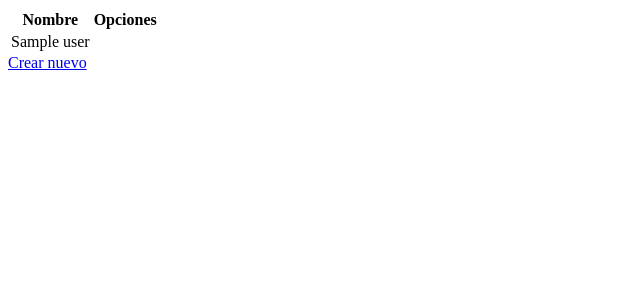
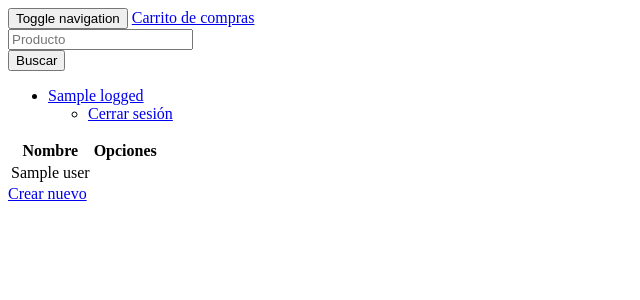
Before and after one commit to arandaschimpf/carrito, a PHP site: template vistas/users/list.php in a window 1280 px wide. Shown: the top 300 px of the page, without its empty margins (0-640 px from the left). Run offline with PHP 8.4, Linux system fonts and the light colour scheme; the template is opened without the code that fills it: most values are stand-ins (such as "Sample title", 1, 10 or a date in 2020).

Commit message:
Implementada autenticación

```diff
--- /dev/null
+++ b/cdn/js/interfaz.js
@@ -0,0 +1,32 @@
+$(function(){
+	var ocultarAlertas = function() {
+		var alerta = $('.alert');
+		alerta.slideDown('slow');
+		setTimeout(function(){
+			alerta.slideUp('slow', function() {
+				$(this).remove();
+			});
+		}, 2000);
+	};
+	ocultarAlertas();
+	$('.eliminarUsuario').click(function (evento) {
+		evento.preventDefault();
+		var elem = $(this);
+		if(confirm("¿Seguro que desea eliminar este usuario?")){
+			$.ajax({
+				url: $(this).attr('href'),
+				type: 'POST',
+			})
+			.done(function() {
+				elem.parents('tr').remove();
+				$('#alert').append('<div class="alert alert-info" style="display: none;">Usuario eliminado exitosamente<button type="button" class="close" data-dismiss="alert" aria-hidden="true">&times;</button></div>');
+				ocultarAlertas();
+			})
+			.fail(function() {
+				console.log("error");
+			});
+		}
+	});
+
+
+});
--- a/includes/footer.php
+++ b/includes/footer.php
@@ -3,5 +3,6 @@
     <script src="<?= $BASEURL ?>/cdn/js/jquery.min.js"></script>
     <script src="<?= $BASEURL ?>/cdn/js/underscore-min.js"></script>
     <script src="<?= $BASEURL ?>/cdn/js/bootstrap.min.js"></script>
+    <script src="/cdn/js/interfaz.js"></script>
     </body>
 </html>
--- a/includes/header.php
+++ b/includes/header.php
@@ -7,10 +7,56 @@
         <link rel="stylesheet" href="<?= $BASEURL ?>/cdn/css/bootstrap.min.css">
     </head>
     <body>
+        <nav class="navbar navbar-default" role="navigation">
+            <!-- Brand and toggle get grouped for better mobile display -->
+            <div class="navbar-header">
+                <button type="button" class="navbar-toggle" data-toggle="collapse" data-target=".navbar-ex1-collapse">
+                    <span class="sr-only">Toggle navigation</span>
+                    <span class="icon-bar"></span>
+                    <span class="icon-bar"></span>
+                    <span class="icon-bar"></span>
+                </button>
+                <a class="navbar-brand" href="/"><span class="glyphicon glyphicon-shopping-cart" aria-hidden="true"></span> Carrito de compras</a>
+            </div>
+
+            <!-- Collect the nav links, forms, and other content for toggling -->
+            <div class="collapse navbar-collapse navbar-ex1-collapse">
+                <form class="navbar-form navbar-left form-inline" role="search">
+                    <div class="form-group row">
+                        <div class="col-xs-9">
+                            <input type="text" class="form-control" name="producto" placeholder="Producto">
+                        </div>
+                        <div class="col-xs-3">
+                            <button type="submit" class="btn btn-default">Buscar</button>
+                        </div>
+
+                    </div>
+                </form>
+                <ul class="nav navbar-nav navbar-right">
+                    <?php if(isset($logged)){ ?>
+                        <li class="dropdown">
+                            <a href="#" class="dropdown-toggle" data-toggle="dropdown"><?php if($logged->rol == 1){ ?><span class="label label-info">Admin</span><?php } ?> <?= $logged->name ?> <b class="caret"></b></a>
+                            <ul class="dropdown-menu">
+                                <?php if($logged->rol == 1){ ?>
+                                    <li class="dropdown-header">Administrador</li>
+                                    <li><a href="/admin/usuarios">Usuarios</a></li>
+                                    <li role="separator" class="divider"></li>
+                                <?php } ?>
+                                <li><a href="/salir">Cerrar sesión</a></li>
+                            </ul>
+                        </li>
+                    <?php }else{ ?>
+                        <li><a href="/entrar">Iniciar sesión</a></li>
+                    <?php } ?>
+                </ul>
+            </div><!-- /.navbar-collapse -->
+        </nav>
         <div class="container">
-        <?php if(isset($flash)){ ?>
-            <div class="alert alert-info">
-                <?= $flash; ?>
-                <button type="button" class="close" data-dismiss="alert" aria-hidden="true">&times;</button>
-            </div>
-        <?php } ?>
+        <div id="alert">
+            <?php if(isset($flash)){ ?>
+                <div class="alert alert-info" style="display: none;">
+                    <?= $flash; ?>
+                    <button type="button" class="close" data-dismiss="alert" aria-hidden="true">&times;</button>
+                </div>
+            <?php } ?>
+        </div>
--- a/vistas/users/edit.php
+++ b/vistas/users/edit.php
@@ -1,5 +1,5 @@
 
-<form action="/usuarios/<?= $user->id ?>" method="POST" role="form">
+<form action="/admin/usuarios/<?= $user->id ?>" method="POST" role="form">
 	<legend>Editar usuario</legend>
 
 	<div class="form-group">
@@ -12,5 +12,5 @@
 	</div>
 
 	<button type="submit" class="btn btn-success">Guardar</button>
-	<a href="/usuarios" class="btn btn-primary">Volver</a>
+	<a href="/admin/usuarios" class="btn btn-primary">Volver</a>
 </form>
--- a/vistas/users/list.php
+++ b/vistas/users/list.php
@@ -10,13 +10,13 @@
 			<tr>
 				<td><?= $user->name ?></td>
 				<td>
-					<a href="/usuarios/<?= $user->id ?>/editar" class="btn btn-warning btn-sm" type="submit" title="Editar"><span class="glyphicon glyphicon-pencil" aria-hidden="true"></span></a>
-					<a href="/usuarios/<?= $user->id ?>/eliminar" class="btn btn-danger btn-sm eliminarUsuario" title="Eliminar"><span class="glyphicon glyphicon-remove" aria-hidden="true"></span></a>
+					<a href="/admin/usuarios/<?= $user->id ?>/editar" class="btn btn-warning btn-sm" type="submit" title="Editar"><span class="glyphicon glyphicon-pencil" aria-hidden="true"></span></a>
+					<a href="/admin/usuarios/<?= $user->id ?>/eliminar" class="btn btn-danger btn-sm eliminarUsuario" title="Eliminar"><span class="glyphicon glyphicon-remove" aria-hidden="true"></span></a>
 				</td>
 			</tr>
 		<?php } ?>
 	</tbody>
 </table>
 <div class="text-center">
-	<a href="/usuarios/nuevo" class="btn btn-primary btn-lg" type="submit">Crear nuevo</a>
+	<a href="/admin/usuarios/nuevo" class="btn btn-primary btn-lg" type="submit">Crear nuevo</a>
 </div>
--- a/vistas/users/new.php
+++ b/vistas/users/new.php
@@ -1,5 +1,5 @@
 
-<form action="/usuarios" method="POST" role="form">
+<form action="/admin/usuarios" method="POST" role="form">
 	<legend>Nuevo usuario</legend>
 
 	<div class="form-group">
@@ -23,5 +23,5 @@
 	</div>
 
 	<button type="submit" class="btn btn-success">Crear</button>
-	<a href="/usuarios" class="btn btn-primary">Volver</a>
+	<a href="/admin/usuarios" class="btn btn-primary">Volver</a>
 </form>
```
Also changed, not shown: controladores/sessions.php (added, +52 -0 lines), controladores/users.php (+11 -3 lines), includes/config.php (+16 -0 lines), includes/routes.php (+22 -0 lines), modelos/Session.php (added, +9 -0 lines), vistas/sessions/new.php (added, +15 -0 lines), .htaccess.
